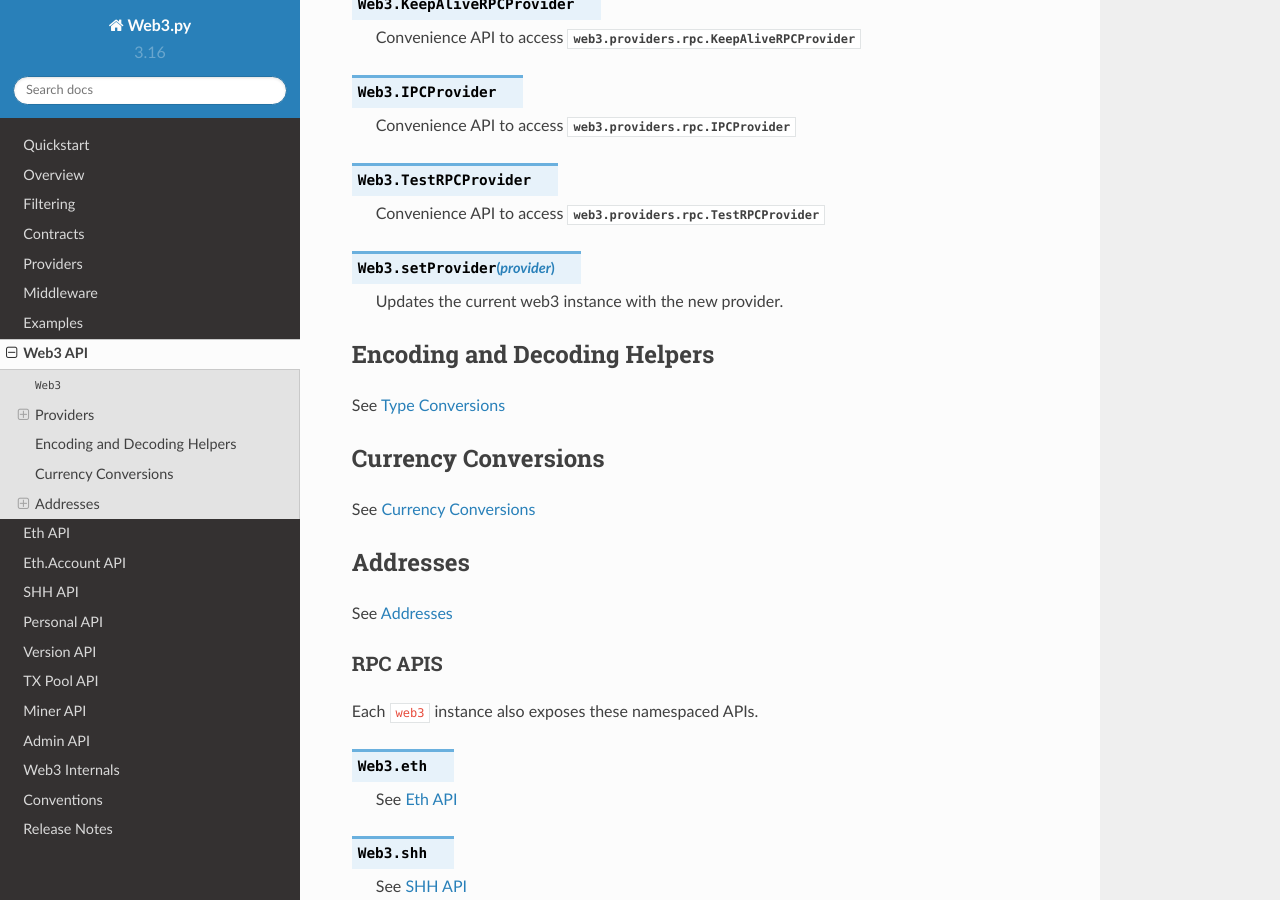
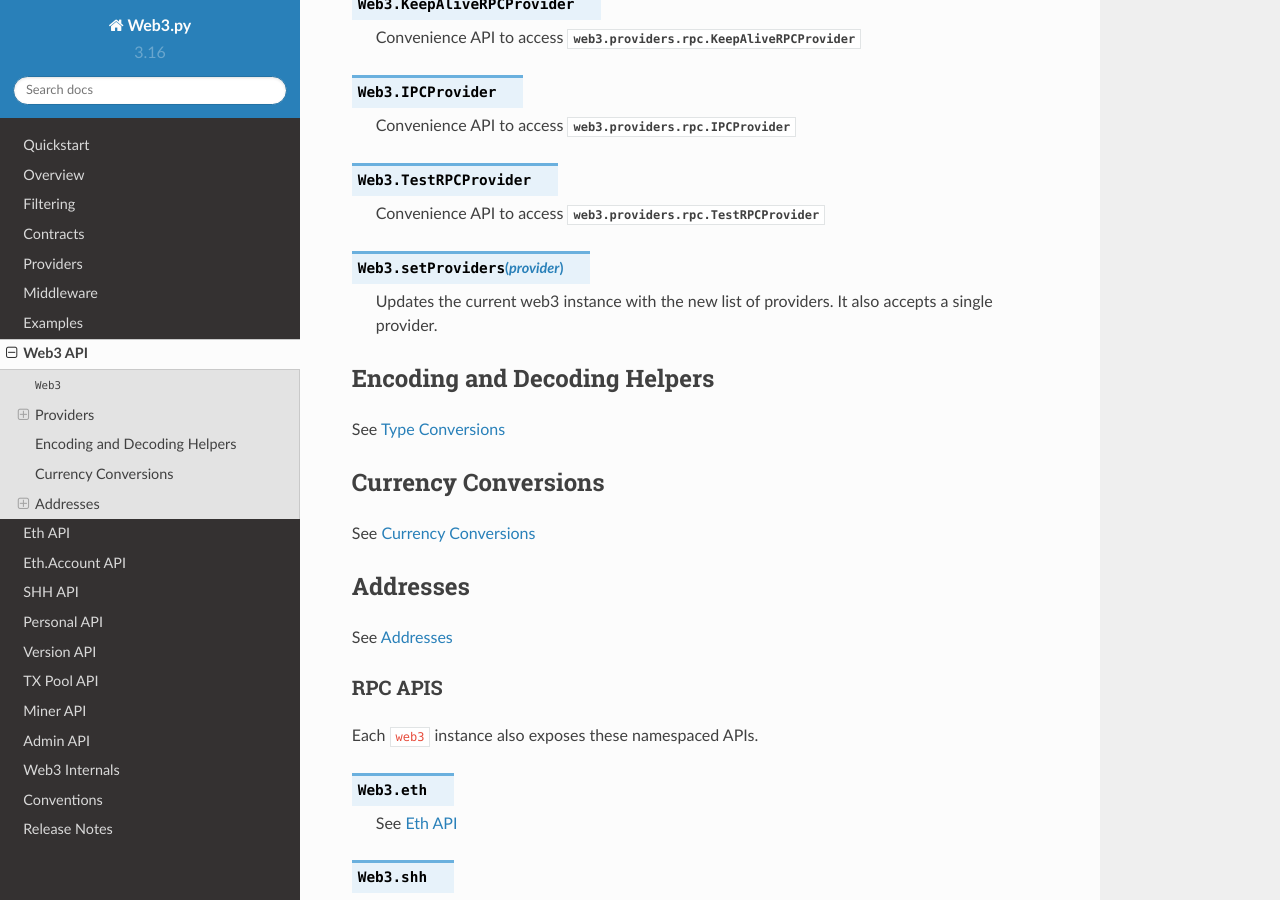
Before and after one commit to shuziren/web3.py, a Sphinx documentation site: the page built from docs/web3.main.rst, in a window 1280 px wide and 900 px high, scrolled down 567 px. Built offline with Sphinx 7.4.7 and the Read the Docs theme 2.0.0, drawn with Linux system fonts in a browser that asks for light colours.

Commit message:
docs: setProvider -> setProviders

```diff
--- a/docs/web3.main.rst
+++ b/docs/web3.main.rst
@@ -30,9 +30,10 @@ Providers
 
     Convenience API to access :py:class:`web3.providers.rpc.TestRPCProvider`
 
-.. py:method:: Web3.setProvider(provider)
+.. py:method:: Web3.setProviders(provider)
 
-    Updates the current web3 instance with the new provider.
+    Updates the current web3 instance with the new list of providers. It
+    also accepts a single provider.
 
 
 Encoding and Decoding Helpers
```
